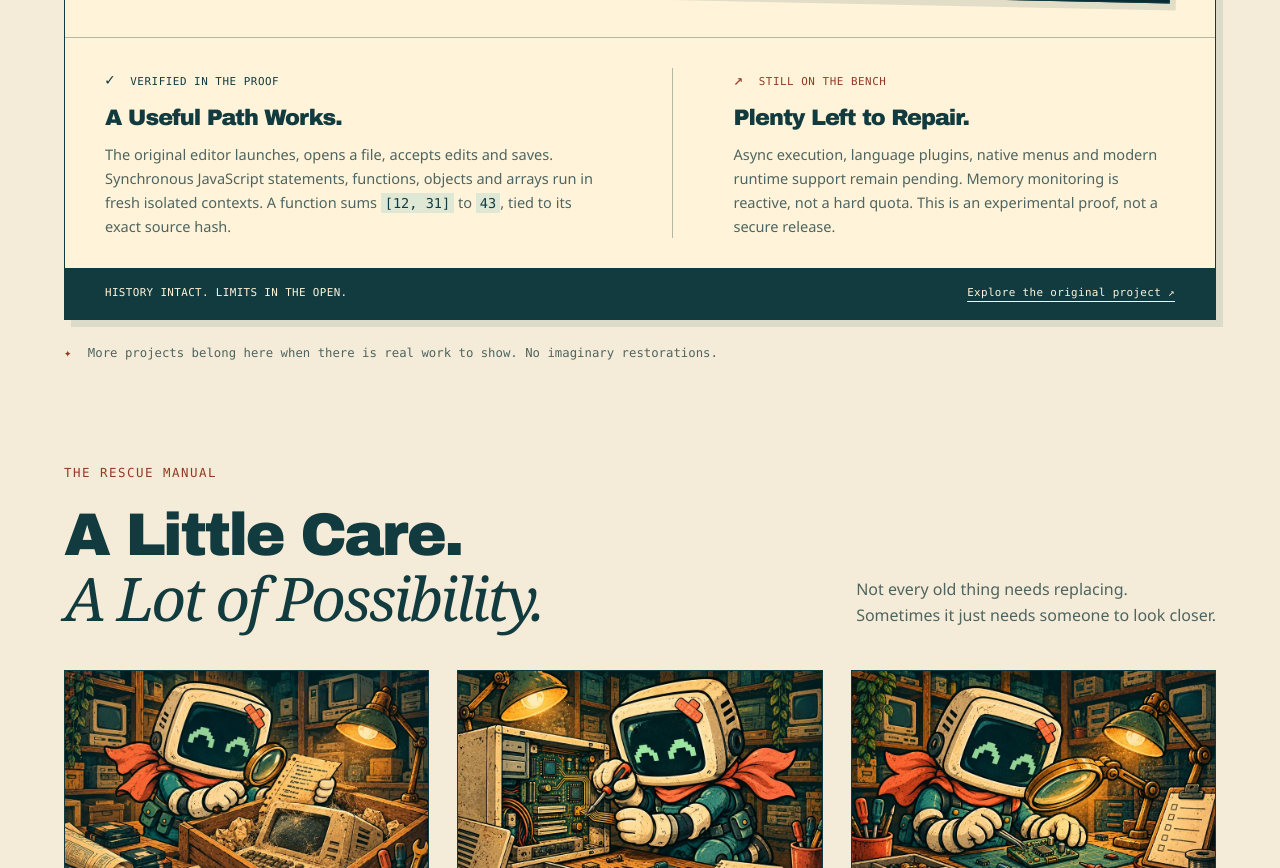
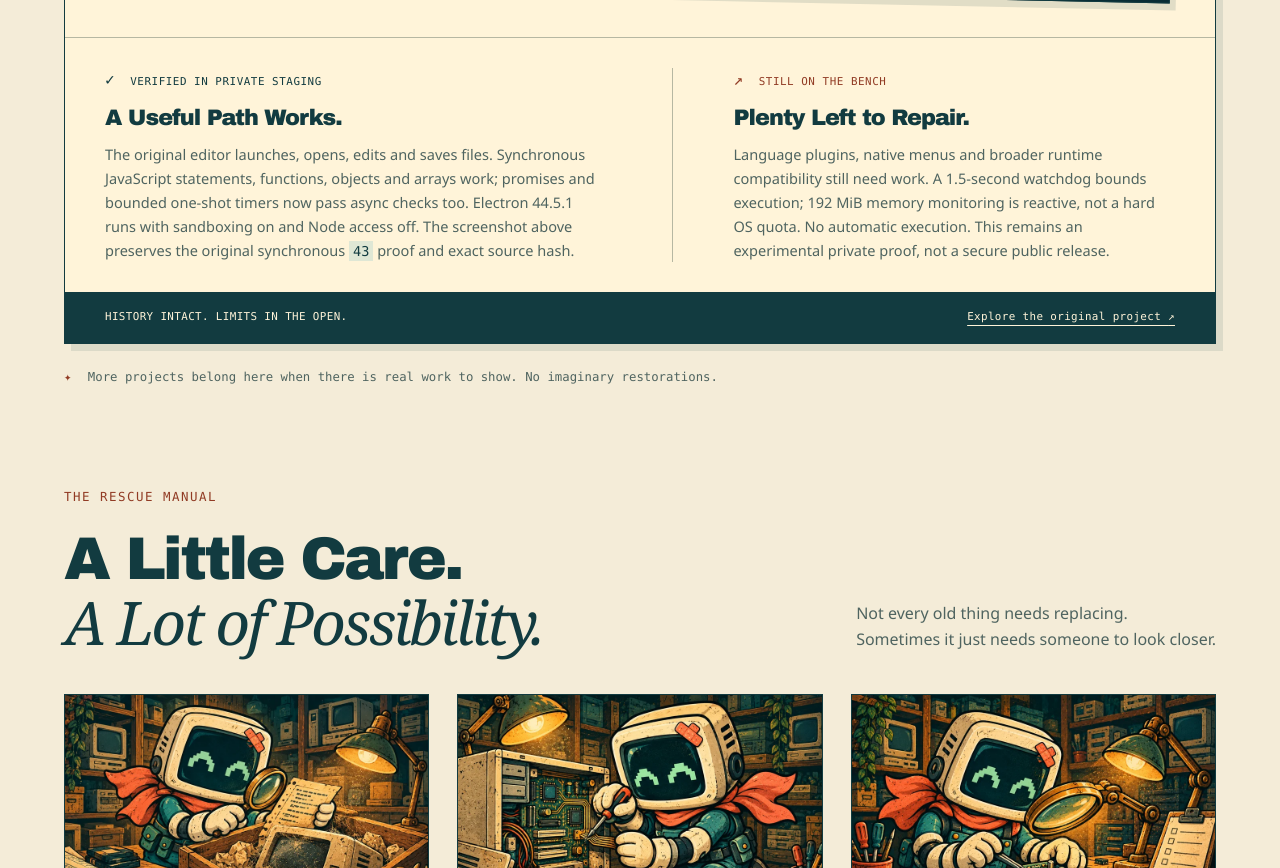
Before and after one commit to T24085/patch-vigilantes, a plain HTML site: page site/index.html in a window 1280 px wide. Shown: the part 1800-2668 px from the top of the page. Drawn offline with Linux system fonts and the light colour scheme.

Commit message:
Reflect verified private Electron and bounded async progress

```diff
--- a/site/index.html
+++ b/site/index.html
@@ -25,7 +25,7 @@
 <article class="project" aria-labelledby="lighttable-title">
 <div class="project-overview"><div class="project-title"><p class="file-label">RESTORATION FILE / 001 <span aria-hidden="true">↘</span></p><span class="status">IN PROGRESS · EXPERIMENTAL</span><h3 id="lighttable-title">Light Table</h3><p class="project-deck">An ambitious live-coding editor.<br>A second chance for an original idea.</p><p>Archived in 2022, Light Table connected code to immediate feedback. We're keeping its original ClojureScript foundation and repairing one real workflow first.</p><a class="text-link" href="#lighttable-evidence">Open the repair log <span aria-hidden="true">↓</span></a><p class="private-note">Revival code is private staging.<br>No public release or download yet.</p></div>
 <figure class="proof"><div class="proof-top"><span class="pilot" aria-hidden="true"></span> ACTUAL EDITOR. ACTUAL RESULT.</div><a href="assets/lighttable-proof.png" aria-label="Open the actual Light Table proof screenshot at full size"><img src="assets/lighttable-proof.png" width="1008" height="641" loading="lazy" alt="Actual Light Table editor: a JavaScript function sums an array to 43 beside its code, with the exact source hash."></a><figcaption><span>THE RECEIPT / SYNCHRONOUS JAVASCRIPT</span><span>Open full size ↗</span></figcaption><p class="proof-note">This is the real screenshot. The rescue scenes elsewhere are conceptual illustrations.</p></figure></div>
-<div id="lighttable-evidence" class="repair-log"><div><p class="log-label"><span aria-hidden="true">✓</span> VERIFIED IN THE PROOF</p><h4>A Useful Path Works.</h4><p>The original editor launches, opens a file, accepts edits and saves. Synchronous JavaScript statements, functions, objects and arrays run in fresh isolated contexts. A function sums <code>[12, 31]</code> to <code>43</code>, tied to its exact source hash.</p></div><div><p class="log-label pending"><span aria-hidden="true">↗</span> STILL ON THE BENCH</p><h4>Plenty Left to Repair.</h4><p>Async execution, language plugins, native menus and modern runtime support remain pending. Memory monitoring is reactive, not a hard quota. This is an experimental proof, not a secure release.</p></div></div>
+<div id="lighttable-evidence" class="repair-log"><div><p class="log-label"><span aria-hidden="true">✓</span> VERIFIED IN PRIVATE STAGING</p><h4>A Useful Path Works.</h4><p>The original editor launches, opens, edits and saves files. Synchronous JavaScript statements, functions, objects and arrays work; promises and bounded one-shot timers now pass async checks too. Electron 44.5.1 runs with sandboxing on and Node access off. The screenshot above preserves the original synchronous <code>43</code> proof and exact source hash.</p></div><div><p class="log-label pending"><span aria-hidden="true">↗</span> STILL ON THE BENCH</p><h4>Plenty Left to Repair.</h4><p>Language plugins, native menus and broader runtime compatibility still need work. A 1.5-second watchdog bounds execution; 192 MiB memory monitoring is reactive, not a hard OS quota. No automatic execution. This remains an experimental private proof, not a secure public release.</p></div></div>
 <div class="project-bottom"><span>HISTORY INTACT. LIMITS IN THE OPEN.</span><a href="https://github.com/LightTable/LightTable">Explore the original project <span aria-hidden="true">↗</span></a></div>
 </article>
 <p class="shelf-note"><span aria-hidden="true">✦</span> More projects belong here when there is real work to show. No imaginary restorations.</p>
```
Also changed, not shown: 2 other files.
